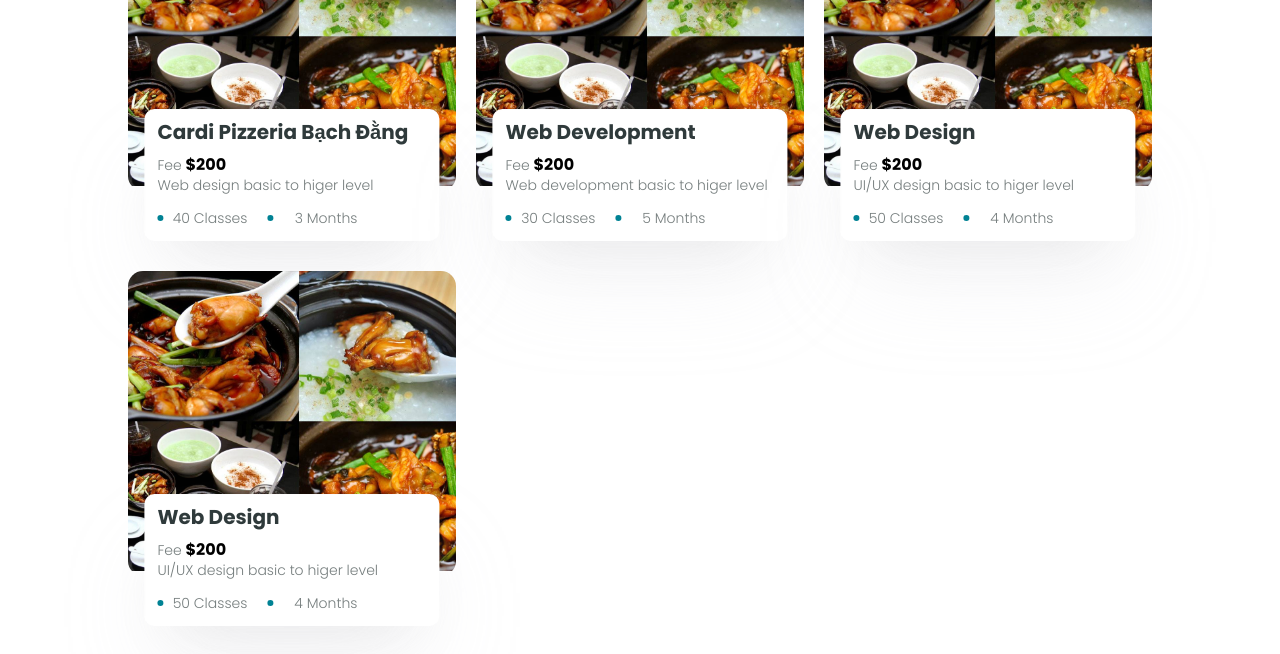
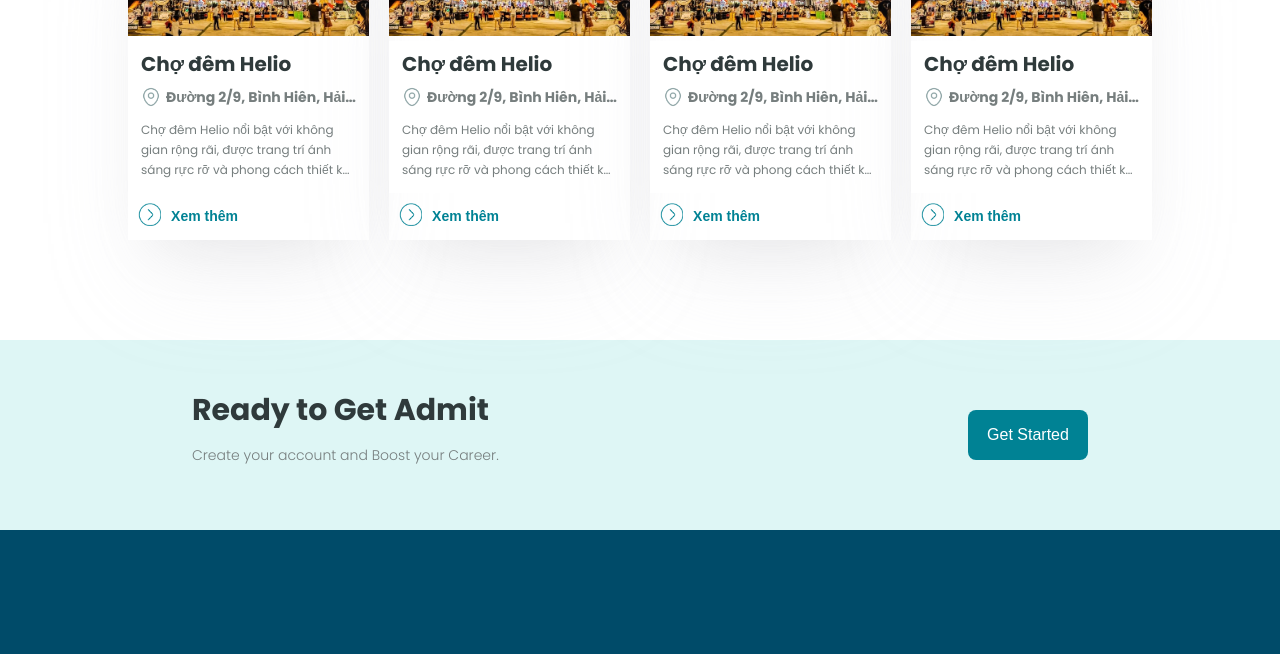
Before and after one commit to NghiMartin/HackerRankLandingpage, a plain HTML site: page index.html in a window 1280 px wide. Shown: the part 7650-8304 px from the top of the page. Drawn offline with Linux system fonts and the light colour scheme.

Commit message:
#2 UI frame distinations,foods card succesful

```diff
--- a/css/base.css
+++ b/css/base.css
@@ -37,9 +37,7 @@
     padding: 1rem;
     border-radius: 0.8rem;
 }
-button:hover{
-    background-color:var(--primary-light-aquamarine);
-}
+
 h1{
     font-size: 5rem;
     line-height: 4rem;
--- a/css/main.css
+++ b/css/main.css
@@ -70,7 +70,6 @@
 }
 
 .header_nav-item a:hover {
-  color: var(--white-color);
   /* font-weight: bold; */
   background-color: transparent;
 }
@@ -305,6 +304,7 @@
   width: 80%;
   margin: auto;
 }
+
 .foods_container_content {
   display: flex;
   justify-content: space-between;
@@ -328,84 +328,91 @@
 
 .foods_list_card {
   display: grid;
-  grid-template-columns: repeat(auto-fit, minmax(250px, 1fr));
+  grid-template-columns: repeat(auto-fit, minmax(22.5rem, 1fr));
   margin-top: 10rem;
   gap: 2rem;
 }
 
 .foods_card_item {
-  margin-top: 6rem;
+  margin-top: 5rem;
   width: 100%;
-  position: relative;
+  box-shadow: rgba(229, 229, 229, 0.1) 0px 1px 1px 0px inset,
+  rgba(214, 214, 222, 0.25) 0px 50px 100px -20px,
+  rgba(183, 182, 182, 0.3) 0px 30px 60px -30px;
 }
 .foods_card_item .card_item_img {
   width: 100%;
-  border-radius: 1.5rem;
+  border-radius: 1.5rem 1.5rem 0 0;
   overflow: hidden;
 }
-.foods_card_item img {
+.foods_card_item .card_item_img img {
   width: 100%;
   overflow: hidden;
-  height: 30rem;
-  transition: all 0.3s ease;
+  height: 16rem;
+  transition: all 0.5s ease;
 }
-.foods_card_item img:hover {
+.foods_card_item .card_item_img img:hover {
   scale: 1.2;
 }
-.card_item_bottom {
-  position: absolute;
-  width: 90%;
+.card_item_content {
+  width: 100%;
   text-align: start;
   background-color: #ffffff;
-  bottom: -5rem;
-  left: 50%;
-  transform: translate(-50%, 0);
-  border-radius: 1rem;
   padding: 1.3rem;
   line-height: 2rem;
-  box-shadow: rgba(229, 229, 229, 0.1) 0px 1px 1px 0px inset,
-    rgba(214, 214, 222, 0.25) 0px 50px 100px -20px,
-    rgba(183, 182, 182, 0.3) 0px 30px 60px -30px;
 }
 
-.card_item_bottom .item_fee {
-  margin-top: 1.3rem;
+.card_item_content .item_location {
+  margin: 1.3rem 0 1.3rem 0;
+  display: flex;
+  justify-content: start;
+  align-items: center;
 }
 
-.card_item_bottom .price {
-  font-size: 1.6rem;
-  font-weight: bold;
-  color: black;
+.card_item_content .item_location strong {
+  margin-left: 0.5rem;
+  display: -webkit-box;
+  -webkit-box-orient: vertical;   /* Thiết lập hướng dọc */
+  overflow: hidden;               /* Ẩn nội dung tràn */
+  text-overflow: ellipsis;        /* Thêm dấu ba chấm cho nội dung tràn */
+  -webkit-line-clamp: 1;          /* Giới hạn số dòng hiển thị */
+  max-width: 30rem;
 }
 
-.card_item_bottom .text_dots {
-  margin-top: 1.3rem;
-  display: flex;
-  width: 20rem;
-  justify-content: space-between;
+.card_item_content .item_location img {
+  width: 3rem;
+  height: 2rem;
 }
-
-.text_dots .text {
-  width: 9rem;
+.card_item_content .decription{
+  text-align: left;
+  display: -webkit-box;
+  -webkit-box-orient: vertical;   /* Thiết lập hướng dọc */
+  overflow: hidden;               /* Ẩn nội dung tràn */
+  text-overflow: ellipsis;        /* Thêm dấu ba chấm cho nội dung tràn */
+  -webkit-line-clamp: 3;          /* Giới hạn số dòng hiển thị */
+  max-width: 30rem;
+  font-size: 1.2rem;
+  font-weight: normal;
+}
+.btn_view_more {
+  background-color: transparent;
   display: flex;
   align-items: center;
   justify-content: space-between;
+  width: 12rem;
 }
+.btn_view_more:hover{
+  opacity: 0.7;
+  transition: all 0.4s ease;
+}
+.btn_view_more img{
+  width: 100%;
+  height: 2.272rem;
 
-.text_dots .dot {
-  width: 0.6rem;
-  height: 0.6rem;
-  border-radius: 50%;
-  background-color: var(--primary-light-aquamarine);
 }
-
-.coutdown_section_container {
-  width: 70%;
-  margin: auto;
-  margin-top: 15rem;
-  margin-bottom: 15rem;
-  display: flex;
-  justify-content: space-between;
+.btn_view_more p{
+  font-weight: bold;
+  color: var(--primary-light-aquamarine);
 }
 .counter {
   opacity: 0;
--- a/css/responsive.css
+++ b/css/responsive.css
@@ -36,6 +36,7 @@
   }
   .header_nav-item a {
     font-size: 5rem;
+    color: black;
   }
   .header_button {
     display: none;
@@ -49,10 +50,7 @@
     flex-direction: column;
     justify-content: space-around;
   }
-  /* CARD PRICE  */
-  .courses_card_item:last-child {
-    display: none;
-  }
+
 }
 
 @media (max-width: 576px) {
--- a/index.html
+++ b/index.html
@@ -269,124 +269,69 @@
             <div class="foods_list_card">
                 <div class="foods_card_item">
                     <div class="card_item_img" >
-                        <img src="img/huong-dan-cach-lam-mon-chao-ech-singapore-4.jpg" alt="">
+                        <img src="img/cho-dem-helio-1.jpg" alt="">
                     </div>
-                    <div class="card_item_bottom">
-                        <h4>Cardi Pizzeria Bạch Đằng</h4>
-                        <p class ="item_fee">Fee <span class='price'>$200</span></p>
-                        <p>Web design basic to higer level</p>
-                        <span class="text_dots">
-                            <div class="text">
-                                <div class="dot"></div>
-                                <p>40 Classes</p>
-                            </div>
-                            <div class="text">
-                                <div class="dot"></div>
-                                <p>3 Months</p>
-                            </div>
-                        </span>
+                    <div class="card_item_content">
+                        <h4>Chợ đêm Helio</h4>
+                        <p class ="item_location"> <img src="img/location.png" alt=""><strong>Đường 2/9, Bình Hiên, Hải Châu, Thành Phố Đà Nẵng</strong></p>
+                        <p class="decription">Chợ đêm Helio nổi bật với không gian rộng rãi, được trang trí ánh sáng rực rỡ và phong cách thiết kế hiện đại. Những gian hàng được bày biện bắt mắt, kết hợp với âm nhạc sôi động</p>
                     </div>
+                    <button class="btn_view_more">
+                        <div class="btn_img">  <img src="img/icon_arrowright.png" alt=""></div>
+
+                        <p>Xem thêm</p>
+                    </button>
                 </div>
                 <div class="foods_card_item">
                     <div class="card_item_img" >
-                        <img src="img/huong-dan-cach-lam-mon-chao-ech-singapore-4.jpg" alt="">
+                        <img src="img/cho-dem-helio-1.jpg" alt="">
                     </div>
-                    <div class="card_item_bottom">
-                        <h4>Web Development</h4>
-                        <p class ="item_fee">Fee <span class='price'>$200</span></p>
-                        <p>Web development basic to higer level</p>
-                        <span class="text_dots">
-                            <div class="text">
-                                <div class="dot"></div>
-                                <p>30 Classes</p>
-                            </div>
-                            <div class="text">
-                                <div class="dot"></div>
-                                <p>5 Months</p>
-                            </div>
-                        </span>
+                    <div class="card_item_content">
+                        <h4>Chợ đêm Helio</h4>
+                        <p class ="item_location"> <img src="img/location.png" alt=""><strong>Đường 2/9, Bình Hiên, Hải Châu, Thành Phố Đà Nẵng</strong></p>
+                        <p class="decription">Chợ đêm Helio nổi bật với không gian rộng rãi, được trang trí ánh sáng rực rỡ và phong cách thiết kế hiện đại. Những gian hàng được bày biện bắt mắt, kết hợp với âm nhạc sôi động</p>
                     </div>
+                    <button class="btn_view_more">
+                        <div class="btn_img">  <img src="img/icon_arrowright.png" alt=""></div>
+
+                        <p>Xem thêm</p>
+                    </button>
                 </div>
                 <div class="foods_card_item">
                     <div class="card_item_img" >
-                        <img src="img/huong-dan-cach-lam-mon-chao-ech-singapore-4.jpg" alt="">
+                        <img src="img/cho-dem-helio-1.jpg" alt="">
                     </div>
-                    <div class="card_item_bottom">
-                        <h4>Web Design</h4>
-                        <p class ="item_fee">Fee <span class='price'>$200</span></p>
-                        <p>UI/UX design basic to higer level</p>
-                        <span class="text_dots">
-                            <div class="text">
-                                <div class="dot"></div>
-                                <p>50 Classes</p>
-                            </div>
-                            <div class="text">
-                                <div class="dot"></div>
-                                <p>4 Months</p>
-                            </div>
-                        </span>
+                    <div class="card_item_content">
+                        <h4>Chợ đêm Helio</h4>
+                        <p class ="item_location"> <img src="img/location.png" alt=""><strong>Đường 2/9, Bình Hiên, Hải Châu, Thành Phố Đà Nẵng</strong></p>
+                        <p class="decription">Chợ đêm Helio nổi bật với không gian rộng rãi, được trang trí ánh sáng rực rỡ và phong cách thiết kế hiện đại. Những gian hàng được bày biện bắt mắt, kết hợp với âm nhạc sôi động</p>
                     </div>
+                    <button class="btn_view_more">
+                      <div class="btn_img">
+                         <img src="img/icon_arrowright.png" alt=""></div>
+                        <p>Xem thêm</p>
+                    </button>
                 </div>
                 <div class="foods_card_item">
                     <div class="card_item_img" >
-                        <img src="img/huong-dan-cach-lam-mon-chao-ech-singapore-4.jpg" alt="">
+                        <img src="img/cho-dem-helio-1.jpg" alt="">
                     </div>
-                    <div class="card_item_bottom">
-                        <h4>Web Design</h4>
-                        <p class ="item_fee">Fee <span class='price'>$200</span></p>
-                        <p>UI/UX design basic to higer level</p>
-                        <span class="text_dots">
-                            <div class="text">
-                                <div class="dot"></div>
-                                <p>50 Classes</p>
-                            </div>
-                            <div class="text">
-                                <div class="dot"></div>
-                                <p>4 Months</p>
-                            </div>
-                        </span>
+                    <div class="card_item_content">
+                        <h4>Chợ đêm Helio</h4>
+                        <p class ="item_location"> <img src="img/location.png" alt=""><strong>Đường 2/9, Bình Hiên, Hải Châu, Thành Phố Đà Nẵng</strong></p>
+                        <p class="decription">Chợ đêm Helio nổi bật với không gian rộng rãi, được trang trí ánh sáng rực rỡ và phong cách thiết kế hiện đại. Những gian hàng được bày biện bắt mắt, kết hợp với âm nhạc sôi động</p>
                     </div>
+                    <button class="btn_view_more">
+                        <div class="btn_img">  <img src="img/icon_arrowright.png" alt=""></div>
+
+                        <p>Xem thêm</p>
+                    </button>
                 </div>
+
             </div>
         </div>
     </section>
-    <!-- COUTDOWN  -->
-    <section class="coutdown_section">
-        <div class="coutdown_section_container">
-            <div class="coutdown">
-                <div class="text_coutdown"><h1 class="counter" id="100">0 <h1>+</h1></h1></div>
-                <p>Popular Courses</p>
-            </div>
-            <div class="coutdown">
-                <div class="text_coutdown"><h1 class="counter" id="500">0 <h1>+</h1></h1></div>
 
-                <p>Skilled Trainer</p>
-            </div>
-            <div class="coutdown">
-                <div class="text_coutdown"><h1 class="counter" id="1">0 <h1>M+</h1></h1></div>
-                <p>Student Learning</p>
-            </div>
-        </div>
-    </section>
-    <!-- RATE -->
-    <section id="About" class="about_section">
-    <div class="about_container">
-        <div class="about_container_text">
-             <img class="img_union" src="img/union.png" alt="">
-            <div class="text">
-                <span>“They are the best people. And this is the suitable platform to learn from distance.”</span>
-                <p><strong style="color: black;">- Ben Foakes,</strong> student.</p>
-            </div>
-            <div class="buttons">
-                <button id="prev"><img src="img/prev.png" alt=""></button>
-                <button id="next"><img src="img/next.png" alt=""></button>
-            </div>
-            </div>
-            <div class="about_container_img">
-                <img src="img/slider_img.png" alt="">
-            </div>
-    </div>
-    </section>
     <!-- CONTACT  -->
     <section id="Contact" class="cta_section">
         <div class="cta_section_container">
```
Also changed, not shown: img/cho-dem-helio-1.jpg (added), img/icon_arrowright.png (added), img/location.png (added), 1 other file.
